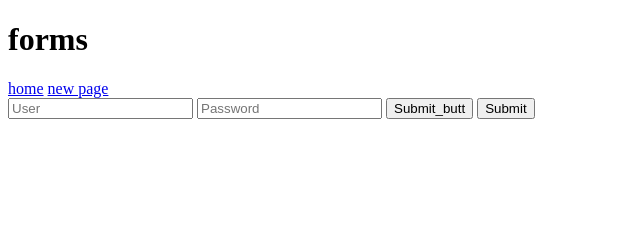
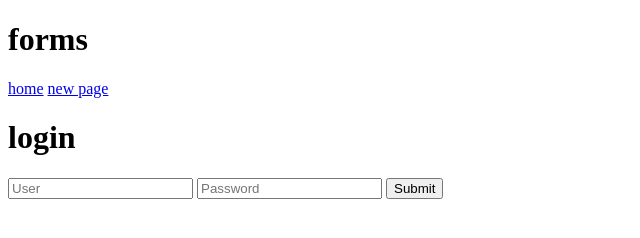
Before and after one commit to snowminer/web_new, a website: page register.html in a window 1280 px wide. Shown: the whole page, without its empty margins (0-640 px from the left). Drawn offline with Linux system fonts and the light colour scheme.

Commit message:
3.3learning

```diff
--- a/register.html
+++ b/register.html
@@ -11,10 +11,9 @@
     <a href="index.html">home</a>
     <a href="newpage.html">new page</a>
     <br />
-
+    <h1>login</h1>
     <input type="text" placeholder="User" />
     <input type="password" placeholder="Password" name="" id="" />
-    <button>Submit_butt</button>
     <input type="submit" />
   </body>
 </html>
```
